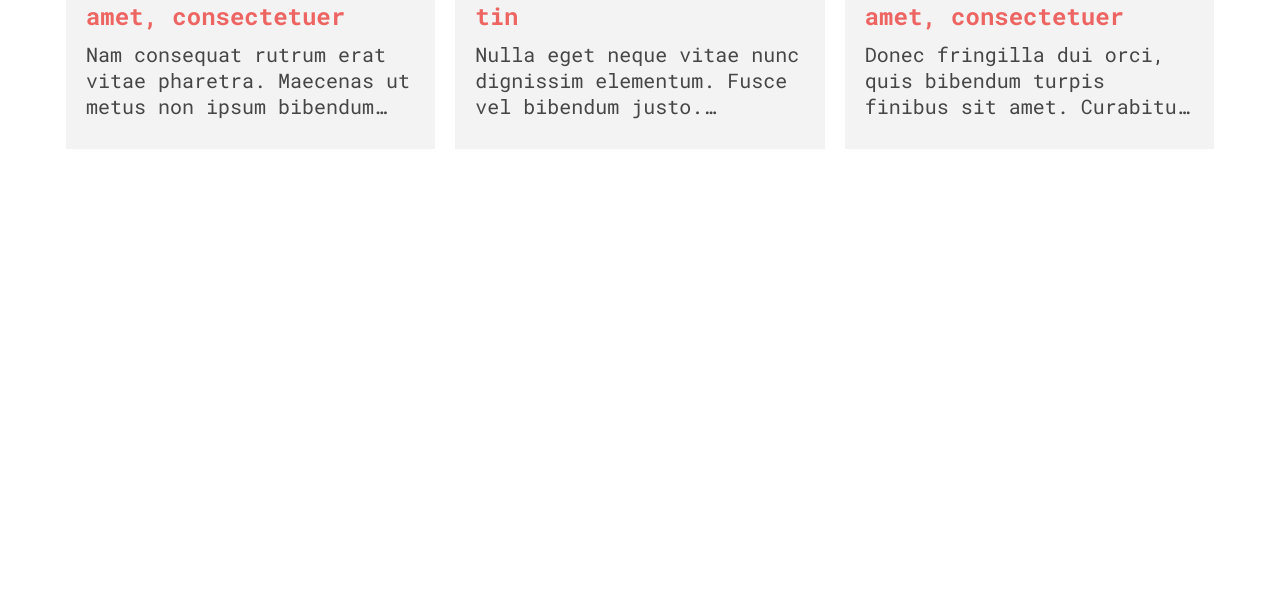
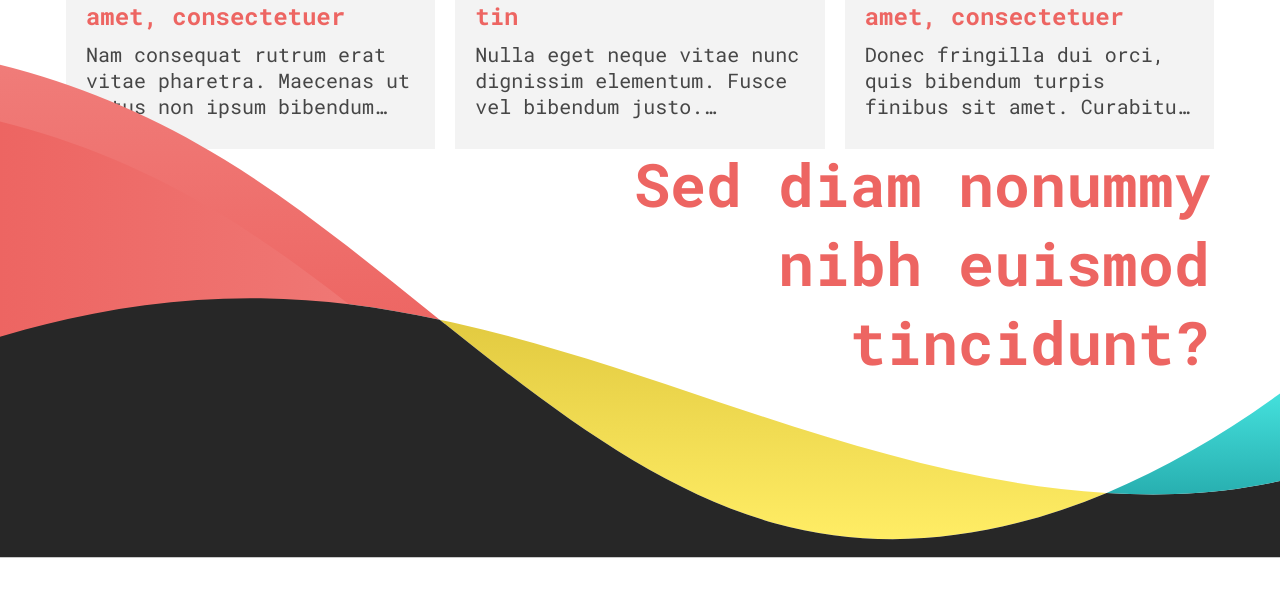
Before and after one commit to BenoitDuPayrat/logotel-demo, a React (Create React App) app: page / in a window 1280 px wide. Shown: the part 1201-1797 px from the top of the page. Before the commit the page ends 1629 px from the top, so only its background shows below. Built offline with nearby package versions, Linux system fonts and the light colour scheme.

Commit message:
First slogan separator

```diff
--- a/src/App.js
+++ b/src/App.js
@@ -33,6 +33,10 @@ export default function App() {
             <Header />
             <Slider />
             <News news={news} />
+            <div className="slogan-1">
+                <img className="slogan-1--image" src={`${process.env.PUBLIC_URL}/onda-bianco-grigio.svg`} />
+                <div className="slogan-1--text">Sed diam nonummy nibh euismod tincidunt?</div>
+            </div>
             <Timeline name="Timeline" />
             <Tabs name="Tabs" />
             <Footer name="Footer" />
--- a/src/style/App.css
+++ b/src/style/App.css
@@ -17,3 +17,28 @@
 .full-opacity {
   opacity: 1;
 }
+
+.slogan-1 {
+  position: relative;
+  display: flex;
+  width: 100%;
+  justify-content: flex-end;
+  align-items: center;
+  margin-top: -125px;
+}
+
+.slogan-1--image {
+  width: 100%;
+}
+
+.slogan-1--text {
+  position: absolute;
+  top: 40%;
+  right: 70px;
+  transform: translateY(-50%);
+  width: 55%;
+  font-size: 60px;
+  font-weight: 700;
+  text-align: end;
+  color: #ed6562;
+}
```
Also changed, not shown: public/onda-bianco-grigio.svg (added).
